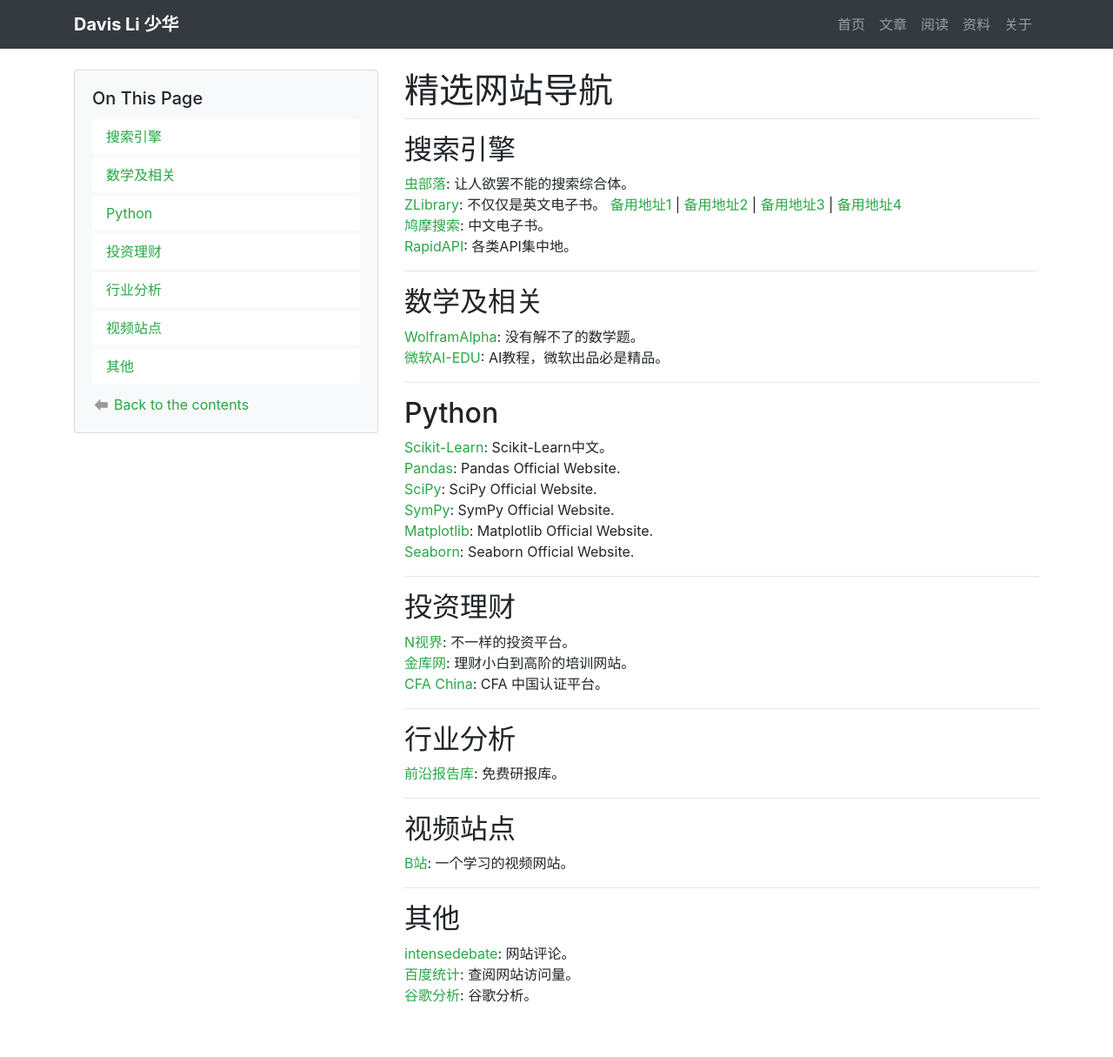
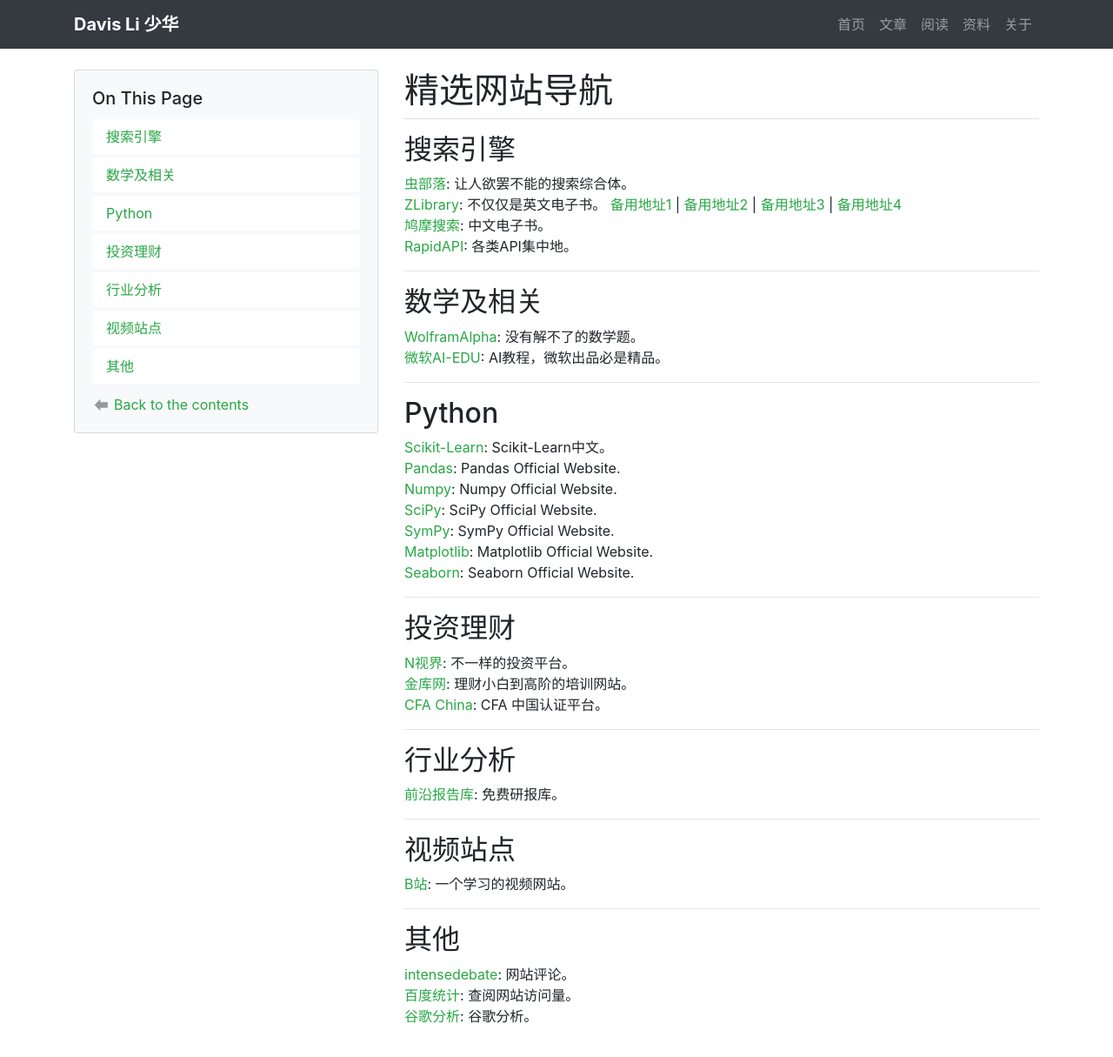
Before and after one commit to davis-lee0109/davis-lee0109.github.io, a Jekyll site: the page built from _projects/bFavoriteWebSites.md, in a window 1280 px wide and 1220 px high. Shown: the top 1215 px of the window at 87% size. Built offline with Jekyll 4.4.1, drawn with Linux system fonts in a browser that asks for light colours; comment, search, counter and statistics services are not loaded.

Commit message:
add python website @ xtl 20210618

```diff
--- a/_projects/bFavoriteWebSites.md
+++ b/_projects/bFavoriteWebSites.md
@@ -18,6 +18,7 @@
 ## Python
 [Scikit-Learn](http://www.scikitlearn.com.cn/): Scikit-Learn中文。<br>
 [Pandas](https://pandas.pydata.org/): Pandas Official Website.<br>
+[Numpy](https://numpy.org/doc/): Numpy Official Website.<br>
 [SciPy](https://docs.scipy.org/): SciPy Official Website.<br>
 [SymPy](https://docs.sympy.org/latest/index.html): SymPy Official Website.<br>
 [Matplotlib](https://matplotlib.org/): Matplotlib Official Website.<br>
```
